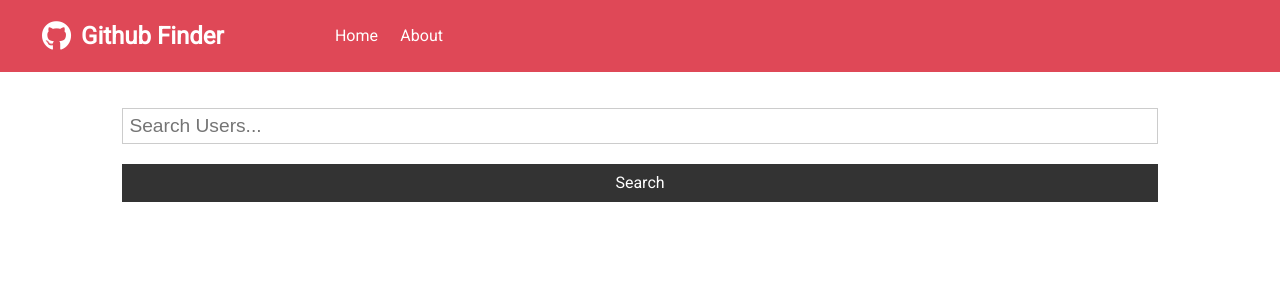
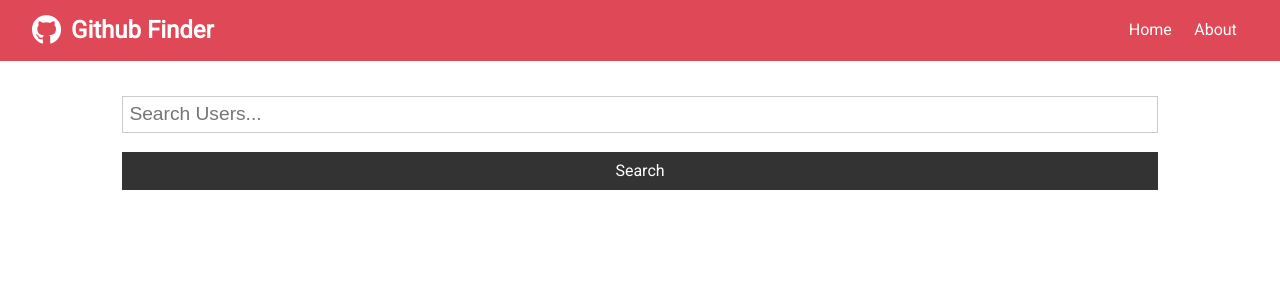
Before and after one commit to Budhathoki-A/github-finder, a React (Create React App) app: page / in a window 1280 px wide. Shown: the top 300 px of the page. Built offline with nearby package versions, Linux system fonts and the light colour scheme.

Commit message:
Css Chnaged for navbar and link items

```diff
--- a/src/App.css
+++ b/src/App.css
@@ -348,8 +348,9 @@ table th {
 
 /* Navbar */
 .navbar {
-  display: flex;
+  display: inline-flex;
   align-items: center;
+  justify-content: space-between;
   padding: 0.7rem 2rem;
   z-index: 1;
   width: 100%;
@@ -359,7 +360,7 @@ table th {
 
 .navbar ul {
   display: flex;
-  margin-left: 100px;
+  margin-left: 10px;
 }
 
 .navbar a {
--- a/src/components/layout/Navbar.js
+++ b/src/components/layout/Navbar.js
@@ -5,8 +5,13 @@ import { Link } from 'react-router-dom';
 function Navbar({ icon, title }) {
   return (
     <nav className='navbar bg-primary'>
-      <i className={icon} style={{ fontSize: '30px', padding: '10px' }}></i>
-      <h1>{title}</h1>
+      <div style={{ display: 'flex', alignItems: 'center' }}>
+        <i
+          className={icon}
+          style={{ fontSize: '30px', marginRight: '10px' }}></i>
+        <h1>{title}</h1>
+      </div>
+
       <ul>
         <li>
           <Link to='/'>Home</Link>
```
